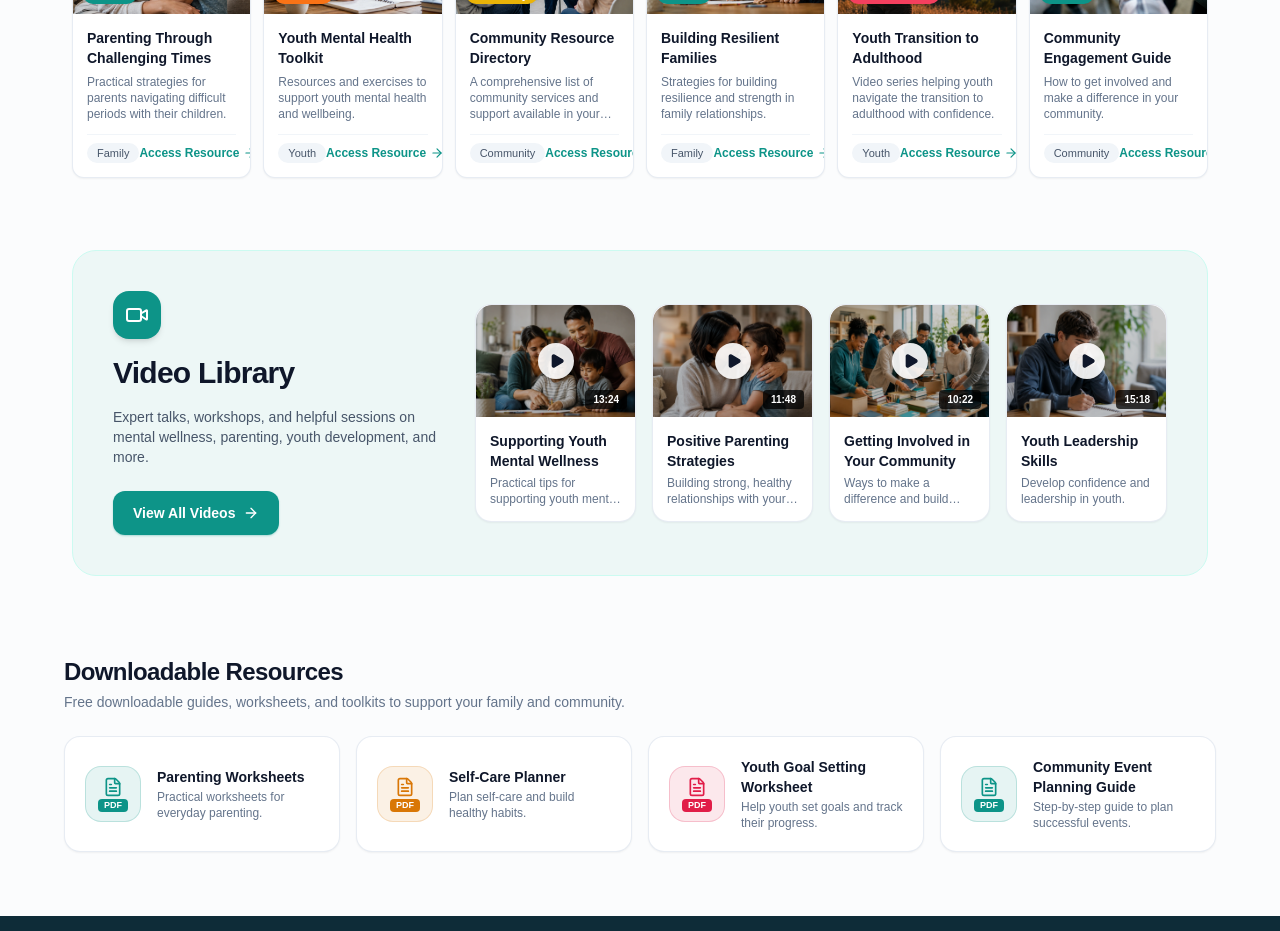
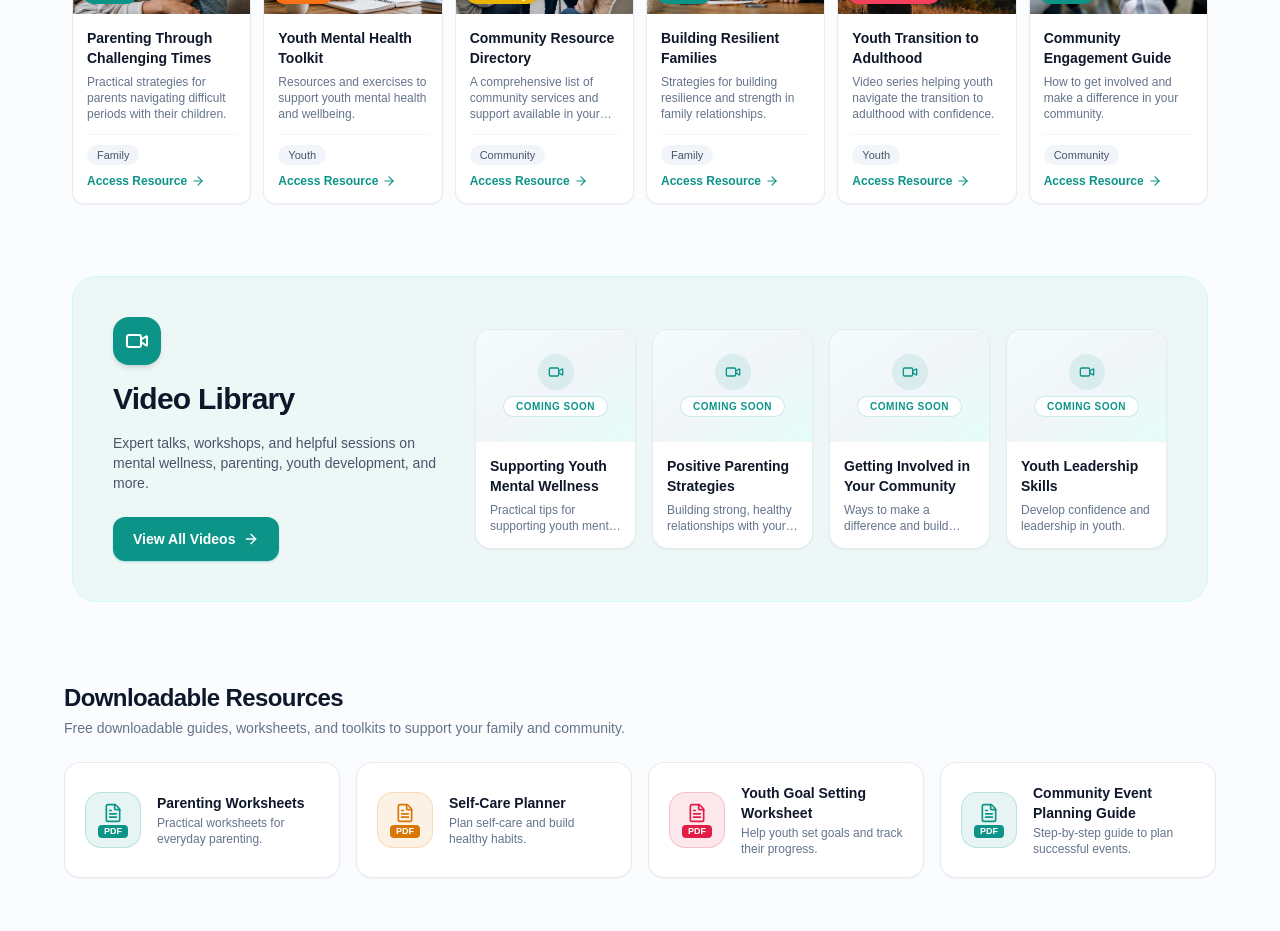
Before and after one commit to webixsolutions-dev/cyafsf-react, a React (Vite) app: page /resources in a window 1280 px wide. Shown: the part 1060-1991 px from the top of the page. Built offline with nearby package versions, Linux system fonts and the light colour scheme.

Commit message:
implemet contact us page

```diff
--- a/src/components/resources/ResourcesGrid.jsx
+++ b/src/components/resources/ResourcesGrid.jsx
@@ -84,19 +84,25 @@ const ResourcesGrid = ({ filteredResources = [] }) => {
                         </p>
                       </div>
 
-                      {/* Bottom Footer Row */}
-                      <div className="pt-2 flex items-center justify-between border-t border-slate-100 mt-auto">
-                        <span className="bg-slate-100 text-slate-600 text-[10px] sm:text-[11px] px-2.5 py-0.5 rounded-full font-medium">
+                      {/* Bottom Footer Area - 2 stacked lines */}
+                      <div className="pt-2.5 border-t border-slate-100 mt-auto flex flex-col gap-2">
+                        {/* Line 1: Category Tag */}
+                        <div>
+                          <span className="inline-block bg-slate-100 text-slate-600 text-[10px] sm:text-[11px] px-2.5 py-0.5 rounded-full font-medium">
                             {resource.category}
                           </span>
+                        </div>
 
+                        {/* Line 2: Access Resource Link */}
+                        <div>
                           <Link
                             to="/contact"
-                          className="inline-flex items-center gap-1 text-[#0d9488] font-bold text-[11px] sm:text-xs hover:text-[#0f766e] transition-colors whitespace-nowrap"
+                            className="inline-flex items-center gap-1 text-[#0d9488] font-bold text-[11px] sm:text-xs hover:text-[#0f766e] transition-colors"
                           >
                             <span>Access Resource</span>
                             <ArrowRight className="w-3.5 h-3.5 group-hover:translate-x-0.5 transition-transform" />
                           </Link>
+                        </div>
                       </div>
                     </div>
                   </motion.div>
--- a/src/components/resources/ResourcesVideoLibrary.jsx
+++ b/src/components/resources/ResourcesVideoLibrary.jsx
@@ -1,6 +1,7 @@
+// src/components/resources/ResourcesVideoLibrary.jsx
 import React from 'react';
 import { motion } from 'framer-motion';
-import { Video, ArrowRight, Play } from 'lucide-react';
+import { Video, ArrowRight } from 'lucide-react';
 import { Link } from 'react-router-dom';
 
 const ResourcesVideoLibrary = () => {
@@ -9,29 +10,21 @@ const ResourcesVideoLibrary = () => {
       id: 1,
       title: 'Supporting Youth Mental Wellness',
       description: 'Practical tips for supporting youth mental health.',
-      duration: '13:24',
-      image: '/getinvolved/04_community_supporter.webp',
     },
     {
       id: 2,
       title: 'Positive Parenting Strategies',
       description: 'Building strong, healthy relationships with your children.',
-      duration: '11:48',
-      image: '/resources/parenting_through_challenging_times.webp',
     },
     {
       id: 3,
       title: 'Getting Involved in Your Community',
       description: 'Ways to make a difference and build connections.',
-      duration: '10:22',
-      image: '/getinvolved/01_get_involved_hero.webp',
     },
     {
       id: 4,
       title: 'Youth Leadership Skills',
       description: 'Develop confidence and leadership in youth.',
-      duration: '15:18',
-      image: '/getinvolved/05_youth_champion.webp',
     },
   ];
 
@@ -65,7 +58,7 @@ const ResourcesVideoLibrary = () => {
               </div>
             </div>
 
-            {/* Right 4 Video Thumbnails Grid (2x2) */}
+            {/* Right 4 Video Cards with Coming Soon Placeholders */}
             <div className="lg:col-span-8">
               <div className="grid grid-cols-1 sm:grid-cols-2 lg:grid-cols-4 gap-4">
                 {videosData.map((video, index) => (
@@ -76,30 +69,21 @@ const ResourcesVideoLibrary = () => {
                     viewport={{ once: true }}
                     transition={{ duration: 0.3, delay: index * 0.08 }}
                     whileHover={{ y: -4 }}
-                    className="bg-white rounded-2xl overflow-hidden shadow-sm hover:shadow-md transition border border-slate-200/80 flex flex-col group cursor-pointer"
+                    className="bg-white rounded-2xl overflow-hidden shadow-sm hover:shadow-md transition border border-slate-200/80 flex flex-col group"
                   >
-                    {/* Thumbnail Image with Play button and duration */}
-                    <div className="relative h-28 w-full overflow-hidden rounded-t-2xl">
-                      <img
-                        src={video.image}
-                        alt={video.title}
-                        className="w-full h-full object-cover group-hover:scale-105 transition-transform duration-300"
-                      />
-                      {/* Play Button Overlay */}
-                      <div className="absolute inset-0 bg-black/20 flex items-center justify-center group-hover:bg-black/30 transition-colors">
-                        <div className="w-9 h-9 rounded-full bg-white/90 group-hover:bg-white text-slate-900 flex items-center justify-center shadow-md pl-0.5 transition-transform group-hover:scale-110">
-                          <Play className="w-4 h-4 fill-slate-900" />
-                        </div>
+                    {/* Coming Soon Placeholder Top Area */}
+                    <div className="relative h-28 w-full bg-gradient-to-br from-teal-50/80 via-slate-100 to-teal-100/50 flex flex-col items-center justify-center border-b border-slate-100/80 p-2">
+                      <div className="w-9 h-9 rounded-full bg-[#0d9488]/10 text-[#0d9488] flex items-center justify-center mb-1.5 shadow-xs">
+                        <Video className="w-4 h-4" />
                       </div>
-                      {/* Duration Tag */}
-                      <span className="absolute bottom-2 right-2 px-2 py-0.5 rounded bg-black/75 text-white font-semibold text-[10px]">
-                        {video.duration}
+                      <span className="text-[10px] font-extrabold text-[#0d9488] uppercase tracking-wider bg-white/90 px-3 py-0.5 rounded-full border border-[#0d9488]/20 shadow-xs">
+                        Coming Soon
                       </span>
                     </div>
 
                     {/* Video Info */}
-                    <div className="p-3.5 flex flex-col justify-between flex-1 space-y-1">
-                      <h4 className="font-bold text-slate-900 text-xs sm:text-sm group-hover:text-[#0d9488] transition-colors leading-snug line-clamp-2">
+                    <div className="p-3.5 flex flex-col justify-between flex-1 space-y-1.5">
+                      <h4 className="font-bold text-slate-900 text-xs sm:text-sm leading-snug line-clamp-2">
                         {video.title}
                       </h4>
                       <p className="text-slate-500 text-[11px] sm:text-xs leading-relaxed line-clamp-2">
```
Also changed, not shown: 1 other file (tests, documents, lock files or other folders). Lines whose indentation alone changed are shown as unchanged.
